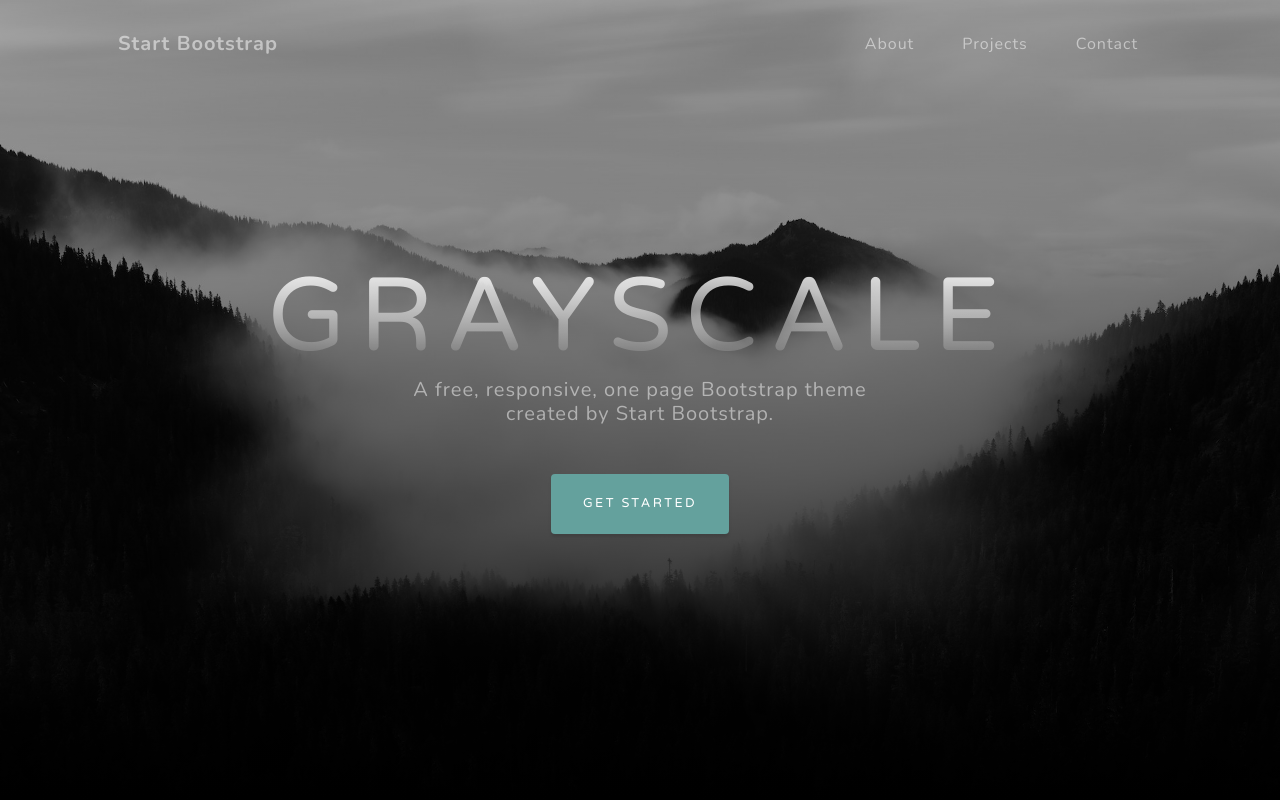
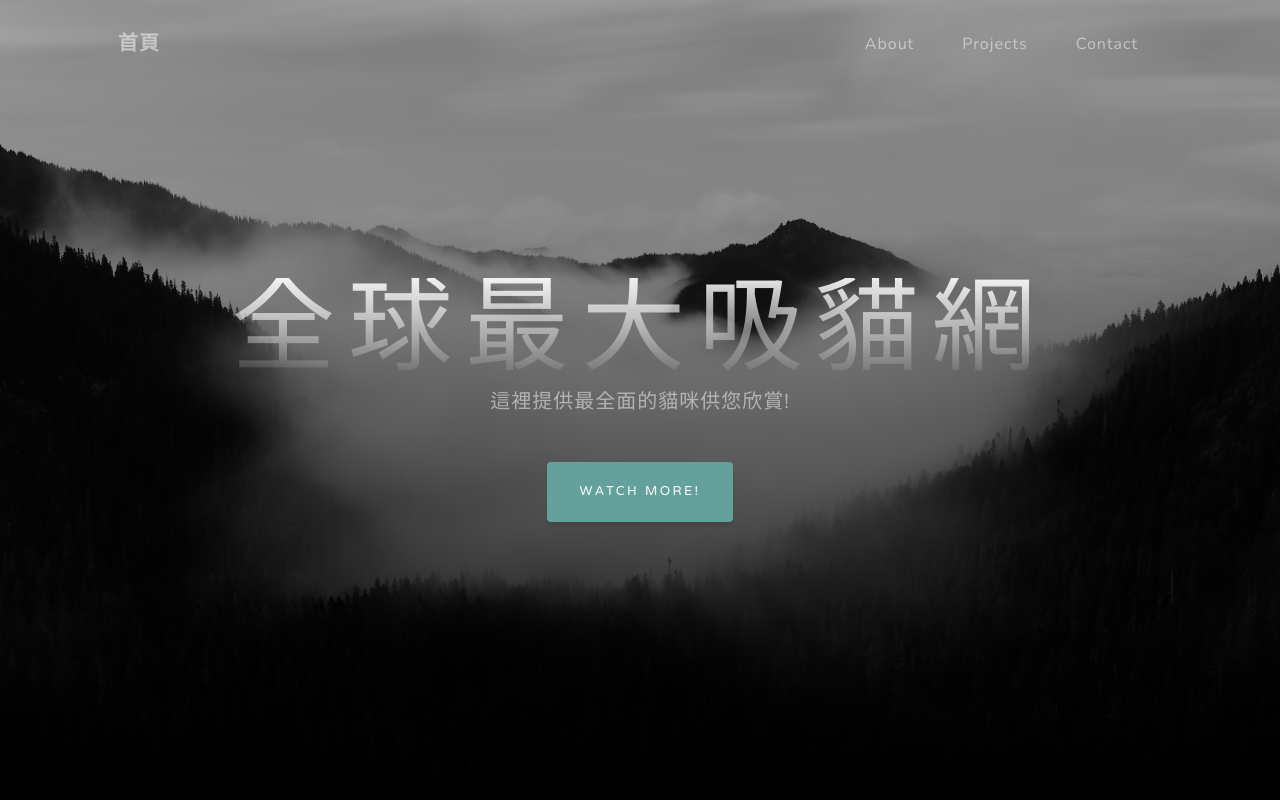
Before and after one commit to wanxil/wanxil.github.io, a plain HTML site: page index.html in a window 1280 px wide. Shown: the top 800 px of the page. Drawn offline with nearby package versions, Linux system fonts and the light colour scheme.

Commit message:
修改圖片

```diff
--- a/index.html
+++ b/index.html
@@ -5,7 +5,7 @@
         <meta name="viewport" content="width=device-width, initial-scale=1, shrink-to-fit=no" />
         <meta name="description" content="" />
         <meta name="author" content="" />
-        <title>Grayscale - Start Bootstrap Theme</title>
+        <title>貓貓網</title>
         <link rel="icon" type="image/x-icon" href="assets/favicon.ico" />
         <!-- Font Awesome icons (free version)-->
         <script src="https://use.fontawesome.com/releases/v5.15.4/js/all.js" crossorigin="anonymous"></script>
@@ -19,7 +19,7 @@
         <!-- Navigation-->
         <nav class="navbar navbar-expand-lg navbar-light fixed-top" id="mainNav">
             <div class="container px-4 px-lg-5">
-                <a class="navbar-brand" href="#page-top">Start Bootstrap</a>
+                <a class="navbar-brand" href="#page-top">首頁</a>
                 <button class="navbar-toggler navbar-toggler-right" type="button" data-bs-toggle="collapse" data-bs-target="#navbarResponsive" aria-controls="navbarResponsive" aria-expanded="false" aria-label="Toggle navigation">
                     Menu
                     <i class="fas fa-bars"></i>
@@ -38,9 +38,9 @@
             <div class="container px-4 px-lg-5 d-flex h-100 align-items-center justify-content-center">
                 <div class="d-flex justify-content-center">
                     <div class="text-center">
-                        <h1 class="mx-auto my-0 text-uppercase">Grayscale</h1>
-                        <h2 class="text-white-50 mx-auto mt-2 mb-5">A free, responsive, one page Bootstrap theme created by Start Bootstrap.</h2>
-                        <a class="btn btn-primary" href="#about">Get Started</a>
+                        <h1 class="mx-auto my-0 text-uppercase">全球最大吸貓網</h1>
+                        <h2 class="text-white-50 mx-auto mt-2 mb-5">這裡提供最全面的貓咪供您欣賞!</h2>
+                        <a class="btn btn-primary" href="#about">Watch More!</a>
                     </div>
                 </div>
             </div>
@@ -58,7 +58,7 @@
                         </p>
                     </div>
                 </div>
-                <img class="img-fluid" src="assets/img/ipad.png" alt="..." />
+                <img class="img-fluid" src="assets/img/cat01.png" alt="..." />
             </div>
         </section>
         <!-- Projects-->
@@ -66,7 +66,7 @@
             <div class="container px-4 px-lg-5">
                 <!-- Featured Project Row-->
                 <div class="row gx-0 mb-4 mb-lg-5 align-items-center">
-                    <div class="col-xl-8 col-lg-7"><img class="img-fluid mb-3 mb-lg-0" src="assets/img/bg-masthead.jpg" alt="..." /></div>
+                    <div class="col-xl-8 col-lg-7"><img class="img-fluid mb-3 mb-lg-0" src="assets/img/cat02.png" alt="..." /></div>
                     <div class="col-xl-4 col-lg-5">
                         <div class="featured-text text-center text-lg-left">
                             <h4>Shoreline</h4>
```
Also changed, not shown: assets/img/cat01.png (added), 1 other file.
